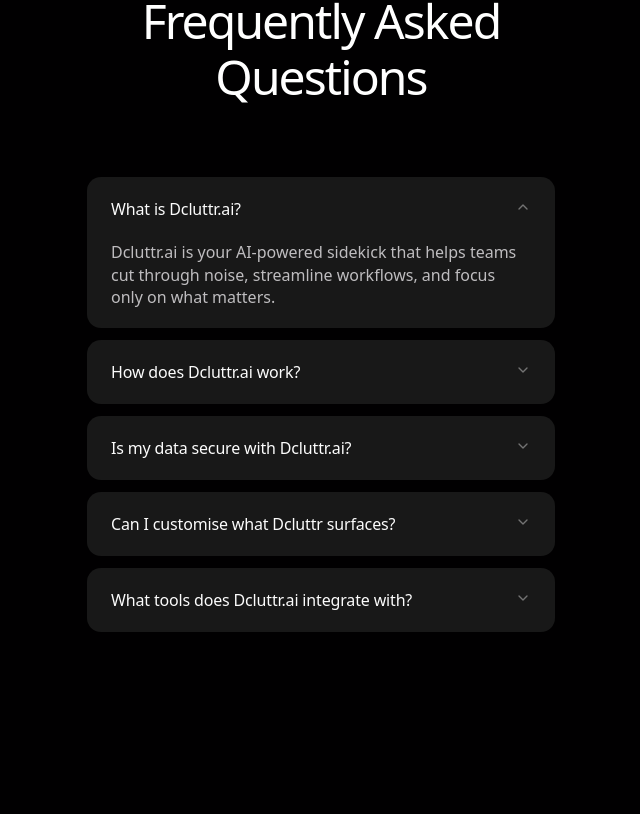
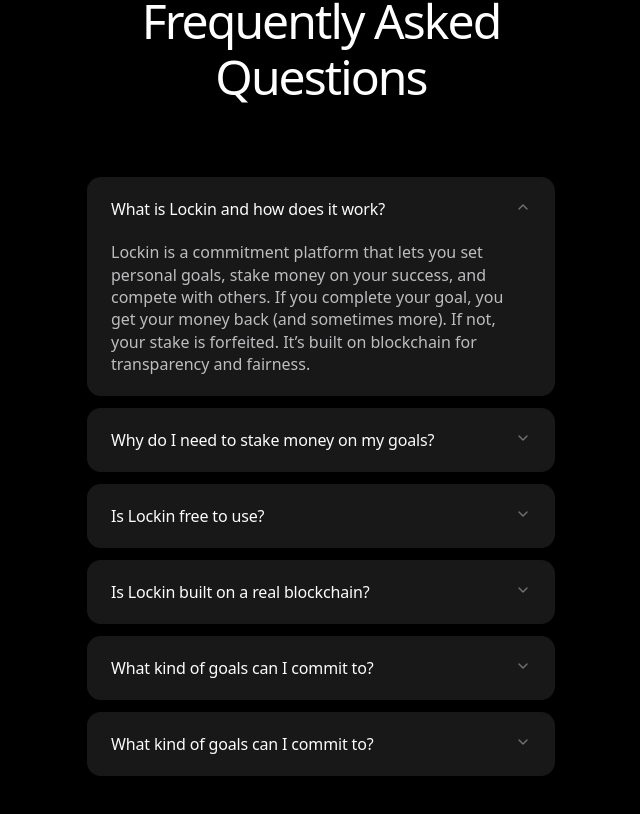
Before and after one commit to getlockin/landing-page, a Next.js app: page / in a window 1280 px wide. Shown: the part 1936-2750 px from the top of the page, without its empty margins (319-959 px from the left). Before the commit the page ends 2700 px from the top, so only its background shows below. Built offline with nearby package versions, Linux system fonts and the light colour scheme.

Commit message:
added content

```diff
--- a/components/FAQs.tsx
+++ b/components/FAQs.tsx
@@ -2,27 +2,32 @@
 
 const faqsData = [
   {
-    question: "What is Dcluttr.ai?",
+    question: "What is Lockin and how does it work?",
     answer:
-      "Dcluttr.ai is your AI-powered sidekick that helps teams cut through noise, streamline workflows, and focus only on what matters.",
+      "Lockin is a commitment platform that lets you set personal goals, stake money on your success, and compete with others. If you complete your goal, you get your money back (and sometimes more). If not, your stake is forfeited. It’s built on blockchain for transparency and fairness.",
     // defaultOpen: true, // This property is not directly used by Shadcn AccordionItem, use Accordion's defaultValue
   },
   {
-    question: "How does Dcluttr.ai work?",
-    answer: "(Placeholder answer: Dcluttr.ai analyzes your communication channels...)",
+    question: " Why do I need to stake money on my goals?",
+    answer: "Staking money makes your commitment real. You’re more likely to follow through when something is on the line. It creates skin in the game and boosts accountability, which is proven to improve goal success rates.",
   },
   {
-    question: "Is my data secure with Dcluttr.ai?",
-    answer: "(Placeholder answer: Yes, we prioritize data security using industry-standard encryption...)",
+    question: "Is Lockin free to use?",
+    answer: "Yes, Lockin is free to join and use. You only need to stake your own money when joining a challenge. There may be a small transaction or network fee due to blockchain processing.",
   },
   {
-    question: "Can I customise what Dcluttr surfaces?",
-    answer: "(Placeholder answer: Absolutely, Dcluttr.ai offers customization options...)",
+    question: "Is Lockin built on a real blockchain?",
+    answer: "Yes, Lockin is built on the Solana blockchain, which means fast transactions, low fees, and full transparency. All stakes and outcomes are verifiable on-chain.",
   },
   {
-    question: "What tools does Dcluttr.ai integrate with?",
-    answer: "(Placeholder answer: Dcluttr.ai integrates with popular tools like Slack, Jira, Notion...)",
+    question: "What kind of goals can I commit to?",
+    answer: "You can commit to anything — daily habits, fitness goals, learning targets, etc. Soon we’ll also support community challenges, where multiple users join the same goal and compete or collaborate.",
   },
+
+  {
+    question: "What kind of goals can I commit to?",
+    answer: "You can commit to anything — daily habits, fitness goals, learning targets, etc. Soon we’ll also support community challenges, where multiple users join the same goal and compete or collaborate",
+  }
 ];
 
 export default function FAQs() {
```
